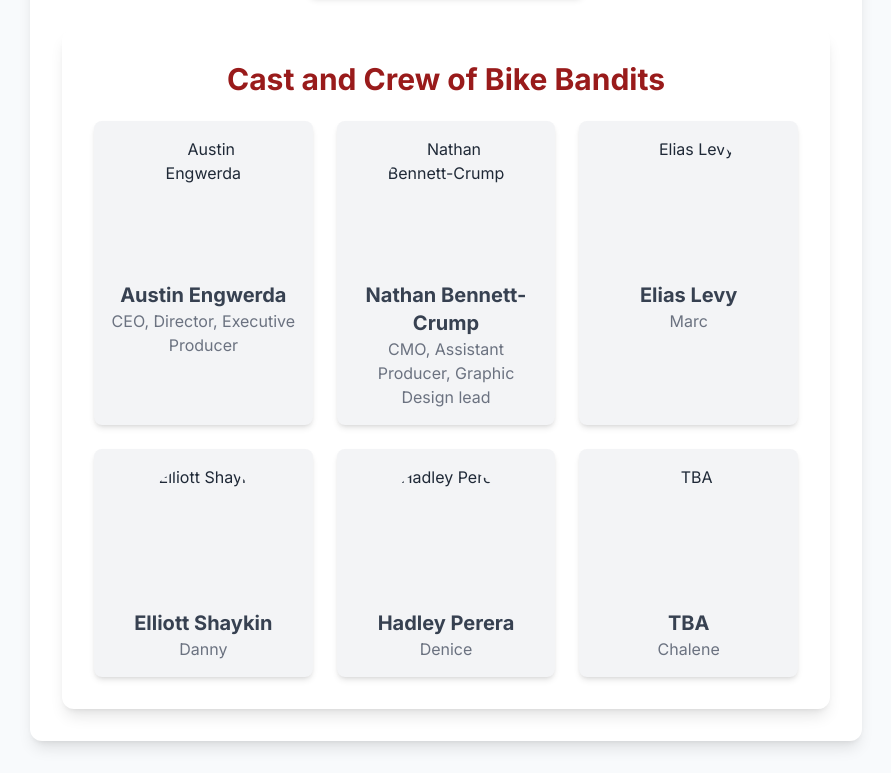
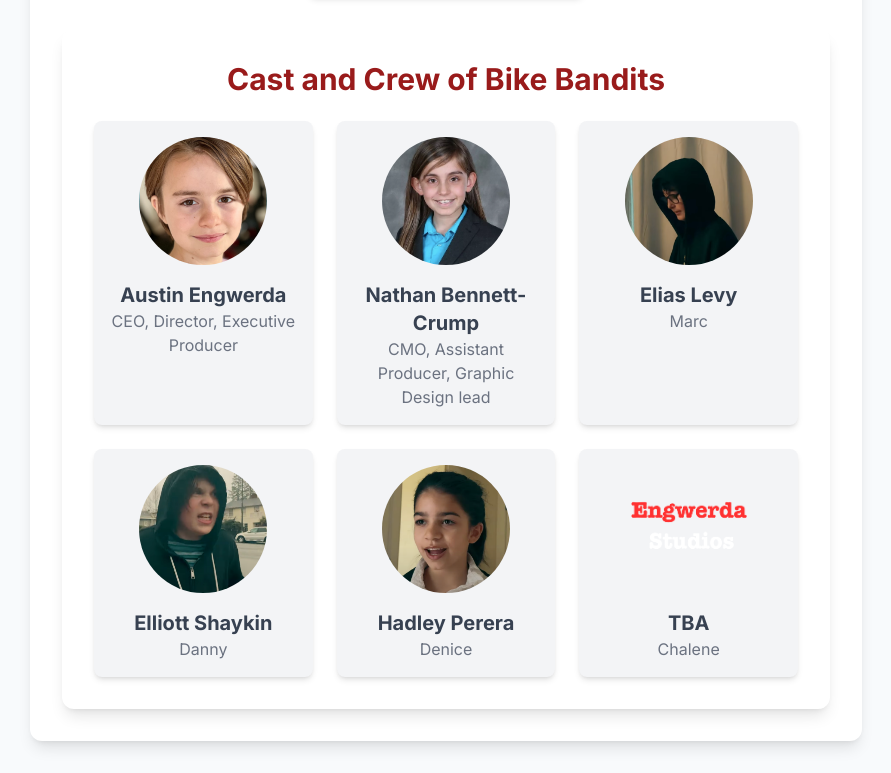
Before and after one commit to homejeopardy/Engwerda2, a plain HTML site: page index.html in a window 1280 px wide. Shown: the part 1028-1801 px from the top of the page, without its empty margins (194-1085 px from the left). Drawn offline with nearby package versions, Linux system fonts and the light colour scheme.

Commit message:
Update index.html

```diff
--- a/index.html
+++ b/index.html
@@ -92,32 +92,32 @@
                 <h2 class="text-3xl font-bold text-red-800 mb-6 text-center">Cast and Crew of Bike Bandits</h2>
                 <div class="grid grid-cols-1 sm:grid-cols-2 md:grid-cols-3 gap-6">
                     <div class="flex flex-col items-center text-center p-4 bg-gray-100 rounded-lg shadow-md">
-                        <img src="images/austin.jpg" alt="Austin Engwerda" class="w-32 h-32 rounded-full object-cover mb-4">
+                        <img src="images/austin.png" alt="Austin Engwerda" class="w-32 h-32 rounded-full object-cover mb-4">
                         <h3 class="font-bold text-xl text-gray-700">Austin Engwerda</h3>
                         <p class="text-gray-500">CEO, Director, Executive Producer</p>
                     </div>
                     <div class="flex flex-col items-center text-center p-4 bg-gray-100 rounded-lg shadow-md">
-                        <img src="images/nathan.jpg" alt="Nathan Bennett-Crump" class="w-32 h-32 rounded-full object-cover mb-4">
+                        <img src="images/nathan.png" alt="Nathan Bennett-Crump" class="w-32 h-32 rounded-full object-cover mb-4">
                         <h3 class="font-bold text-xl text-gray-700">Nathan Bennett-Crump</h3>
                         <p class="text-gray-500">CMO, Assistant Producer, Graphic Design lead</p>
                     </div>
                     <div class="flex flex-col items-center text-center p-4 bg-gray-100 rounded-lg shadow-md">
-                        <img src="images/elias.jpg" alt="Elias Levy" class="w-32 h-32 rounded-full object-cover mb-4">
+                        <img src="images/elias.png" alt="Elias Levy" class="w-32 h-32 rounded-full object-cover mb-4">
                         <h3 class="font-bold text-xl text-gray-700">Elias Levy</h3>
                         <p class="text-gray-500">Marc</p>
                     </div>
                     <div class="flex flex-col items-center text-center p-4 bg-gray-100 rounded-lg shadow-md">
-                        <img src="images/elliott.jpg" alt="Elliott Shaykin" class="w-32 h-32 rounded-full object-cover mb-4">
+                        <img src="images/elliott.png" alt="Elliott Shaykin" class="w-32 h-32 rounded-full object-cover mb-4">
                         <h3 class="font-bold text-xl text-gray-700">Elliott Shaykin</h3>
                         <p class="text-gray-500">Danny</p>
                     </div>
                     <div class="flex flex-col items-center text-center p-4 bg-gray-100 rounded-lg shadow-md">
-                        <img src="images/hadley.jpg" alt="Hadley Perera" class="w-32 h-32 rounded-full object-cover mb-4">
+                        <img src="images/hadley.png" alt="Hadley Perera" class="w-32 h-32 rounded-full object-cover mb-4">
                         <h3 class="font-bold text-xl text-gray-700">Hadley Perera</h3>
                         <p class="text-gray-500">Denice</p>
                     </div>
                     <div class="flex flex-col items-center text-center p-4 bg-gray-100 rounded-lg shadow-md">
-                        <img src="images/tba.jpg" alt="TBA" class="w-32 h-32 rounded-full object-cover mb-4">
+                        <img src="images/tba.png" alt="TBA" class="w-32 h-32 rounded-full object-cover mb-4">
                         <h3 class="font-bold text-xl text-gray-700">TBA</h3>
                         <p class="text-gray-500">Chalene</p>
                     </div>
```
